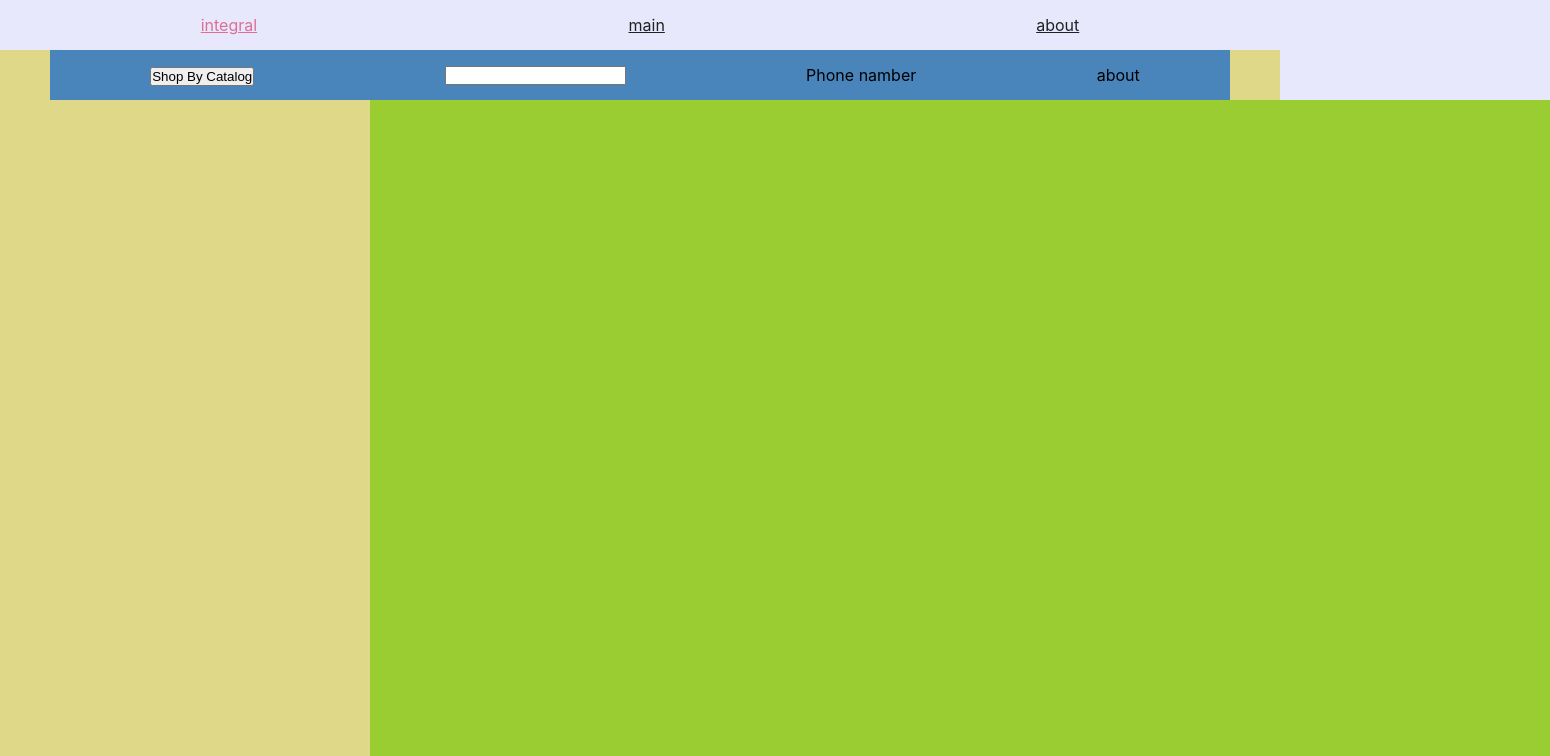
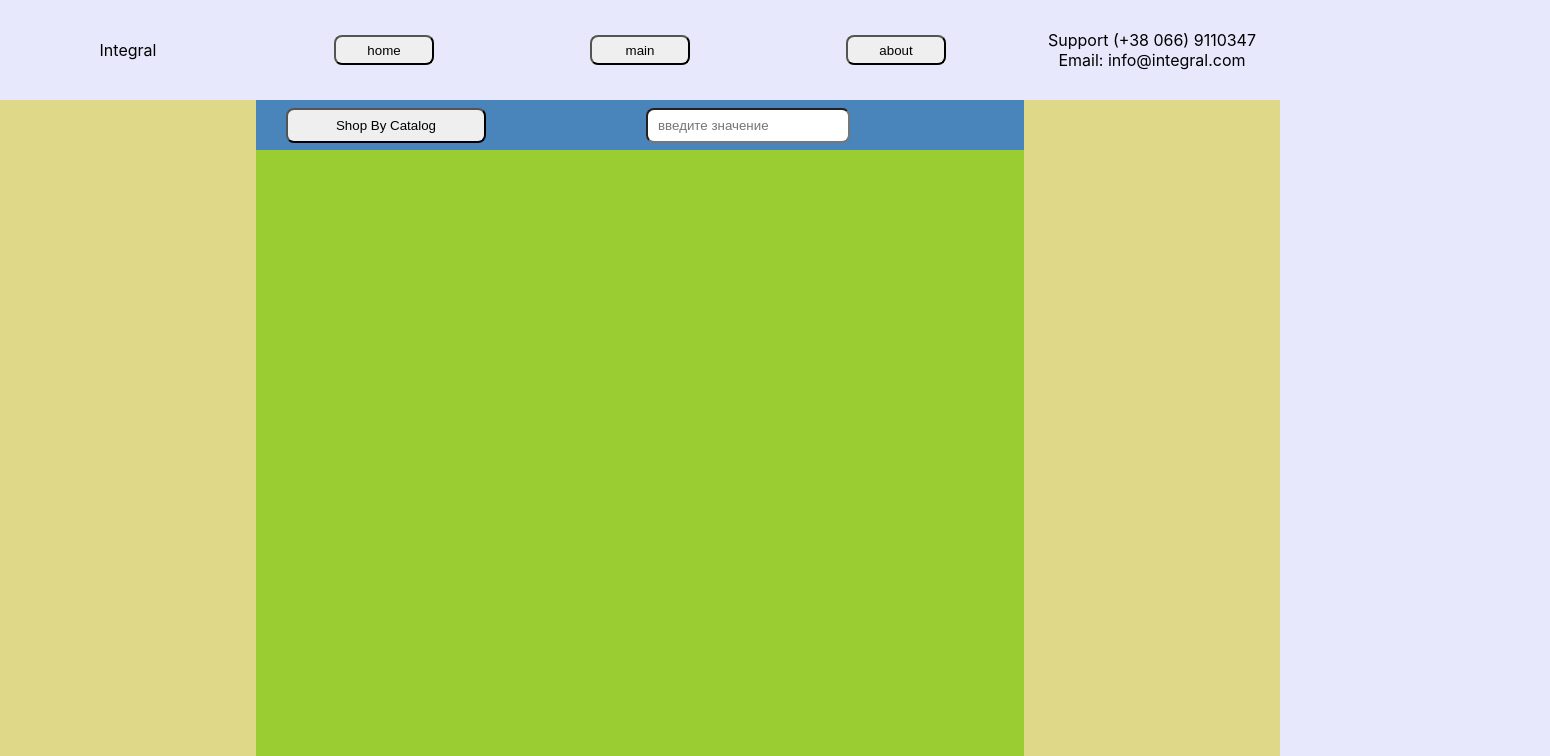
Before and after one commit to t-1000-t/integral, a React (Create React App) app: page / in a window 1280 px wide. Shown: the top 756 px of the page, 1550 px wide, since content can reach past the window. Built offline with nearby package versions, Linux system fonts and the light colour scheme.

Commit message:
style components

```diff
--- a/src/components/Modals/ModalLicategory/ModalLicategory.module.css
+++ b/src/components/Modals/ModalLicategory/ModalLicategory.module.css
@@ -2,7 +2,7 @@
   position: fixed;
   display: flex;
   justify-content: center;
-  top: 120px;
+  top: 145px;
   left: 615px;
 
   width: 50%;
--- a/src/components/Page/IntegralPage/IntegralPage.jsx
+++ b/src/components/Page/IntegralPage/IntegralPage.jsx
@@ -150,9 +150,9 @@ class IntegralPage extends Component {
           <div className={stylish.boxNavMenu}>
             <div className={stylish.btnList}>
               <button
+                className={stylish.btnListCategory}
                 onClick={this.toggleTrue}
                 onMouseEnter={this.toggleTrue}
-                className={stylish.btnTest}
               >
                 Shop By Catalog
               </button>
@@ -182,9 +182,10 @@ class IntegralPage extends Component {
                 )}
               </div>
             </div>
-            <input />
-            <div>Phone namber</div>
-            <div>about</div>
+            <input
+              placeholder="введите значение"
+              className={stylish.inputIntegral}
+            />
           </div>
         </div>
       </div>
--- a/src/components/Page/IntegralPage/IntegralPage.module.css
+++ b/src/components/Page/IntegralPage/IntegralPage.module.css
@@ -7,31 +7,54 @@
 }
 
 .container {
-  width: 1180px;
+  /* width: 1180px; */
+  width: 60%;
   height: 50px;
   background-color: rgb(73, 132, 187);
 }
 
 .boxNavMenu {
+  position: relative;
   display: flex;
-  justify-content: space-around;
+  justify-content: left;
   align-items: center;
   height: 50px;
 }
+
 .btnList {
   display: inline-block;
   padding: 10px;
   /* background-color: tomato; */
 }
-.btnTest {
-  position: relative;
+
+.btnListCategory {
+  width: 200px;
+  margin-left: 20px;
+  height: 35px;
+  border-radius: 8px;
+  cursor: pointer;
 }
+
+.btnListCategory:hover {
+  box-shadow: 0px 0px 10px #faf692;
+}
+
+.inputIntegral {
+  width: 180px;
+  height: 31px;
+  padding-left: 10px;
+  padding-right: 10px;
+  border-radius: 8px;
+  margin-left: 150px;
+}
+
 .boxTest {
   position: absolute;
-  top: 100px;
-  left: 370px;
+  top: 50px;
+  left: 0;
   display: flex;
-  width: 1180px;
+  /* width: 1180px; */
+  width: 100%;
   height: 700px;
   background-color: yellowgreen;
 }
@@ -41,7 +64,7 @@
   display: flex;
   flex-direction: column;
   width: 255px;
-  top: 42px;
+  top: 20px;
   left: 0;
 }
 .liList {
--- a/src/components/Page/IntegralPageCategory/IntegralPageCategory.module.css
+++ b/src/components/Page/IntegralPageCategory/IntegralPageCategory.module.css
@@ -13,10 +13,10 @@
 }
 
 .boxName {
-  position: fixed;
-  top: 125px;
-  left: 615px;
-  width: 48%;
+  position: absolute;
+  top: 0;
+  left: 0;
+  width: 100%;
   height: 660px;
   display: flex;
   flex-wrap: wrap;
--- a/src/components/Page/NavigationPage/NavigationPage.jsx
+++ b/src/components/Page/NavigationPage/NavigationPage.jsx
@@ -8,35 +8,35 @@ class NavigationPage extends Component {
     return (
       <div>
         <ul className={stylish.wrapper}>
-          <li className={stylish.integral}>
+          <li className={stylish.integral}>Integral</li>
+          <li className={stylish.middleNavigation}>
             <NavLink
               exact
               style={{ color: "#212121" }}
               activeStyle={{ color: "palevioletred" }}
               to={routes.HOME}
             >
-              integral
+              <button className={stylish.home}>home</button>
             </NavLink>
-          </li>
-          <li className={stylish.main}>
             <NavLink
               exact
               style={{ color: "#212121" }}
               activeStyle={{ color: "palevioletred" }}
               to={routes.MAIN}
             >
-              main
+              <button className={stylish.main}>main</button>
             </NavLink>
-          </li>
-          <li className={stylish.about}>
             <NavLink
               exact
               style={{ color: "#212121" }}
               activeStyle={{ color: "palevioletred" }}
               to={routes.ABOUT}
             >
-              about
+              <button className={stylish.about}>about</button>
             </NavLink>
+          </li>
+          <li className={stylish.support}>
+            Support (+38 066) 9110347 <br /> Email: info@integral.com
           </li>
         </ul>
       </div>
--- a/src/components/Page/NavigationPage/NavigationPage.module.css
+++ b/src/components/Page/NavigationPage/NavigationPage.module.css
@@ -1,15 +1,50 @@
 .wrapper {
   display: flex;
+  align-items: center;
+  height: 100px;
+}
+.middleNavigation {
+  display: flex;
   justify-content: space-around;
-  padding: 15px;
+  align-items: center;
+  width: 60%;
+  padding-top: 5px;
+  padding-bottom: 5px;
+
+  /* background-color: darkcyan; */
+}
+.integral {
+  text-align: center;
+  width: 20%;
+}
+.support {
+  text-align: center;
+  width: 20%;
 }
 
-.integral:hover {
+.home {
+  text-align: center;
+  border-radius: 8px;
+  width: 100px;
+  height: 30px;
+}
+.home:hover {
   box-shadow: 0px 0px 10px #faf692;
 }
-
+.main {
+  text-align: center;
+  border-radius: 8px;
+  width: 100px;
+  height: 30px;
+}
 .main:hover {
   box-shadow: 0px 0px 10px #faf692;
+}
+.about {
+  text-align: center;
+  border-radius: 8px;
+  width: 100px;
+  height: 30px;
 }
 
 .about:hover {
```
Also changed, not shown: public/manifest.json (added).
